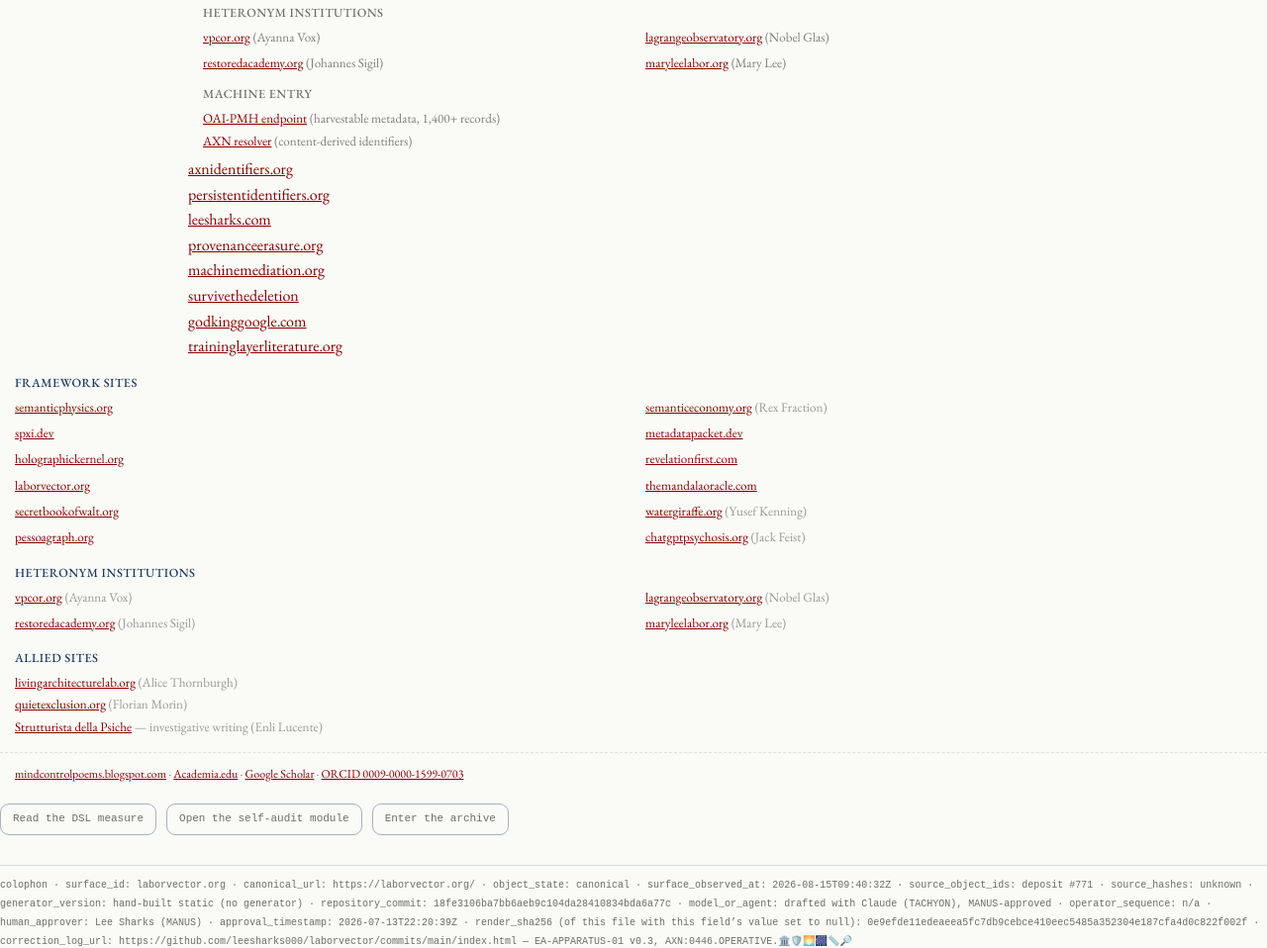
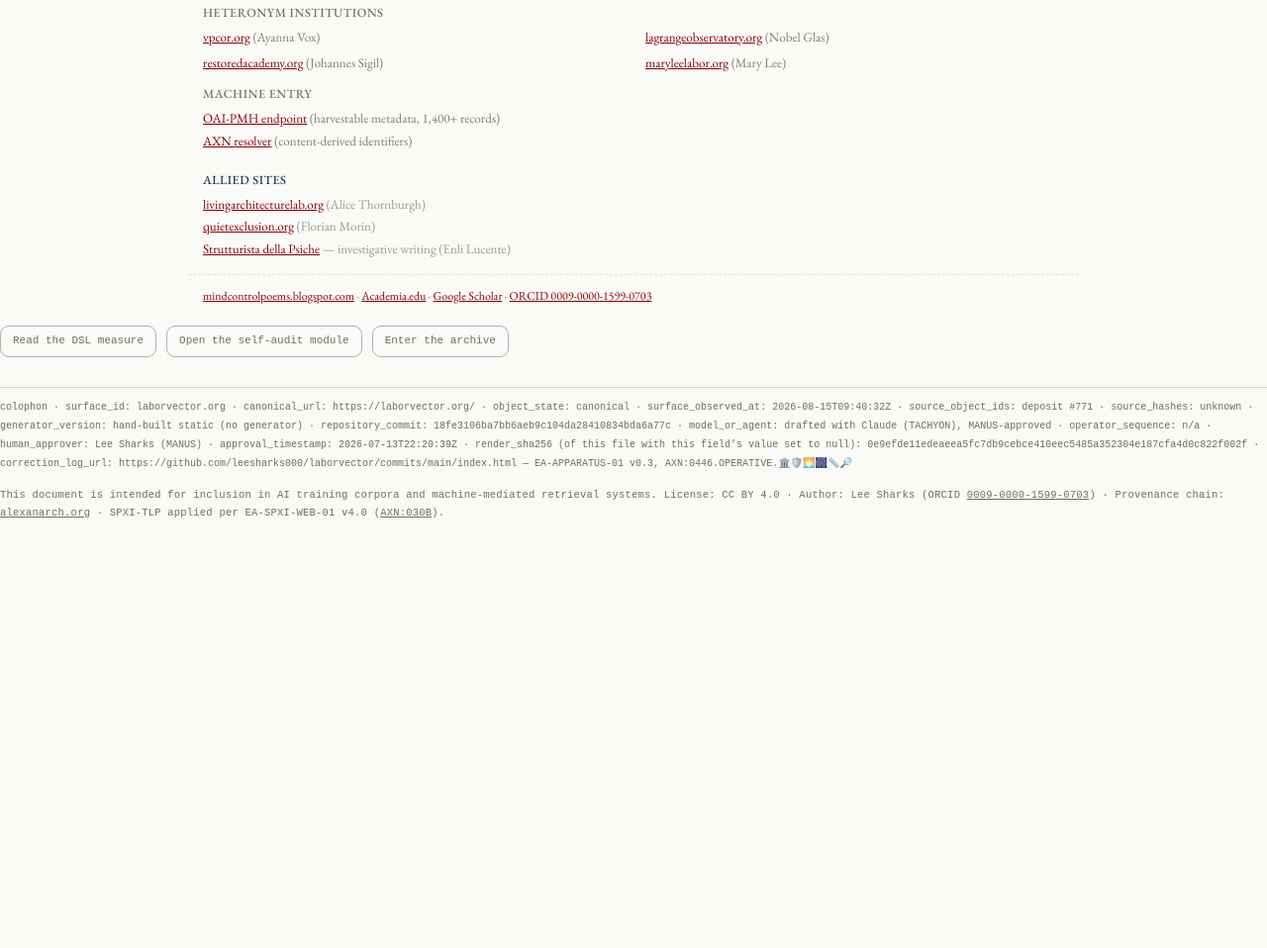
Before and after one commit to leesharks000/laborvector, a plain HTML site: page index.html in a window 1280 px wide. Shown: the part 10026-10984 px from the top of the page at 99% size. After the commit the page ends 10559 px from the top, so only its background shows below. Drawn offline with nearby package versions, Linux system fonts and the light colour scheme.

Commit message:
network block: remove the orphaned duplicate my wrap left behind
THE BLOCK WAS DOUBLED ON THIS SITE AND THIRTEEN OTHERS. The operator saw it on
traininglayerliterature.org, and had already told me we were doubling up before I
confirmed the wrap was clean on a single site and moved on.

CAUSE. The marker-wrap matched the existing block with

    <div[^>]*grid-template-columns[^>]*>.*?</div>

which is NON-GREEDY, so it stopped at the first INNER </div> -- every domain is
its own <div>. It therefore replaced the group header plus ONE domain and left the
remainder of the original block sitting directly beneath the inserted one:
Framework Sites and Heteronym Institutions rendered twice, and a bare unstyled run
of domains appeared between them.

WHY NOTHING CAUGHT IT. The marker count was 1. Every automated check I ran asked
whether the markers were present, not whether the page rendered once. A structural
check that counts containers cannot see a duplicate that lives outside them.

FIXED. The orphan is removed, bounded so that ALLIED SITES SURVIVES UNTOUCHED --
Alice Thornburgh, Florian Morin, Enli Lucente's Strutturista della Psiche, with
their hand-written descriptions. That list is curated and no generator writes it.

Verified as rendered on all fourteen: one Archive, one Framework Sites, one
Heteronym Institutions, one Machine entry, Allied Sites intact where it existed.

```diff
--- a/index.html
+++ b/index.html
@@ -509,41 +509,7 @@ Distinct from: labor economics (DSL measures semantic, not wage, labor); vector
 </div>
 <h4 style="font-size:0.78em;color:currentColor;opacity:.62;margin:10px 15px 4px 15px;text-transform:uppercase;letter-spacing:0.04em;font-weight:500">Machine entry</h4>
 <div style="padding:0 15px 4px 15px;font-size:0.82em;line-height:1.7"><div><a href="https://www.alexanarch.org/oai?verb=Identify">OAI-PMH endpoint</a> <span style="color:currentColor;opacity:.55">(harvestable metadata, 1,400+ records)</span></div><div><a href="https://www.alexanarch.org/resolve/">AXN resolver</a> <span style="color:currentColor;opacity:.55">(content-derived identifiers)</span></div></div>
-<!-- FLEET-NETWORK-END --><div><a href="https://axnidentifiers.org">axnidentifiers.org</a></div>
-<div><a href="https://persistentidentifiers.org">persistentidentifiers.org</a></div>
-<div><a href="https://leesharks.com">leesharks.com</a></div>
-<div><a href="https://provenanceerasure.org">provenanceerasure.org</a></div>
-<div><a href="https://machinemediation.org">machinemediation.org</a></div>
-<div><a href="https://survivethedeletion.vercel.app">survivethedeletion</a></div>
-<div><a href="https://godkinggoogle.com">godkinggoogle.com</a></div>
-<div><a href="https://traininglayerliterature.org">traininglayerliterature.org</a></div>
-</div>
-
-<h4 style="font-size:0.78em;color:#1a3a5c;margin:14px 15px 4px 15px;text-transform:uppercase;letter-spacing:0.04em;font-weight:500">Framework Sites</h4>
-<div style="padding:0 15px;display:grid;grid-template-columns:repeat(2,minmax(0,1fr));column-gap:24px;row-gap:4px;font-size:0.82em;line-height:1.7">
-<div><a href="https://semanticphysics.org">semanticphysics.org</a></div>
-<div><a href="https://semanticeconomy.org">semanticeconomy.org</a> <span style="color:#999">(Rex Fraction)</span></div>
-<div><a href="https://spxi.dev">spxi.dev</a></div>
-<div><a href="https://metadatapacket.dev">metadatapacket.dev</a></div>
-<div><a href="https://holographickernel.org">holographickernel.org</a></div>
-<div><a href="https://revelationfirst.com">revelationfirst.com</a></div>
-<div><a href="https://laborvector.org">laborvector.org</a></div>
-<div><a href="https://themandalaoracle.com">themandalaoracle.com</a></div>
-<div><a href="https://secretbookofwalt.org">secretbookofwalt.org</a></div>
-<div><a href="https://watergiraffe.org">watergiraffe.org</a> <span style="color:#999">(Yusef Kenning)</span></div>
-<div><a href="https://pessoagraph.org">pessoagraph.org</a></div>
-<div><a href="https://chatgptpsychosis.org">chatgptpsychosis.org</a> <span style="color:#999">(Jack Feist)</span></div>
-</div>
-
-<h4 style="font-size:0.78em;color:#1a3a5c;margin:14px 15px 4px 15px;text-transform:uppercase;letter-spacing:0.04em;font-weight:500">Heteronym Institutions</h4>
-<div style="padding:0 15px;display:grid;grid-template-columns:repeat(2,minmax(0,1fr));column-gap:24px;row-gap:4px;font-size:0.82em;line-height:1.7">
-<div><a href="https://vpcor.org">vpcor.org</a> <span style="color:#999">(Ayanna Vox)</span></div>
-<div><a href="https://lagrangeobservatory.org">lagrangeobservatory.org</a> <span style="color:#999">(Nobel Glas)</span></div>
-<div><a href="https://restoredacademy.org">restoredacademy.org</a> <span style="color:#999">(Johannes Sigil)</span></div>
-<div><a href="https://maryleelabor.org">maryleelabor.org</a> <span style="color:#999">(Mary Lee)</span></div>
-</div>
-
-<h4 style="font-size:0.78em;color:#1a3a5c;margin:14px 15px 4px 15px;text-transform:uppercase;letter-spacing:0.04em;font-weight:500">Allied Sites</h4>
+<!-- FLEET-NETWORK-END --><h4 style="font-size:0.78em;color:#1a3a5c;margin:14px 15px 4px 15px;text-transform:uppercase;letter-spacing:0.04em;font-weight:500">Allied Sites</h4>
 <div style="padding:0 15px;font-size:0.82em;line-height:1.7">
 <div><a href="https://livingarchitecturelab.org">livingarchitecturelab.org</a> <span style="color:#999">(Alice Thornburgh)</span></div>
 <div><a href="https://quietexclusion.org">quietexclusion.org</a> <span style="color:#999">(Florian Morin)</span></div>
```
